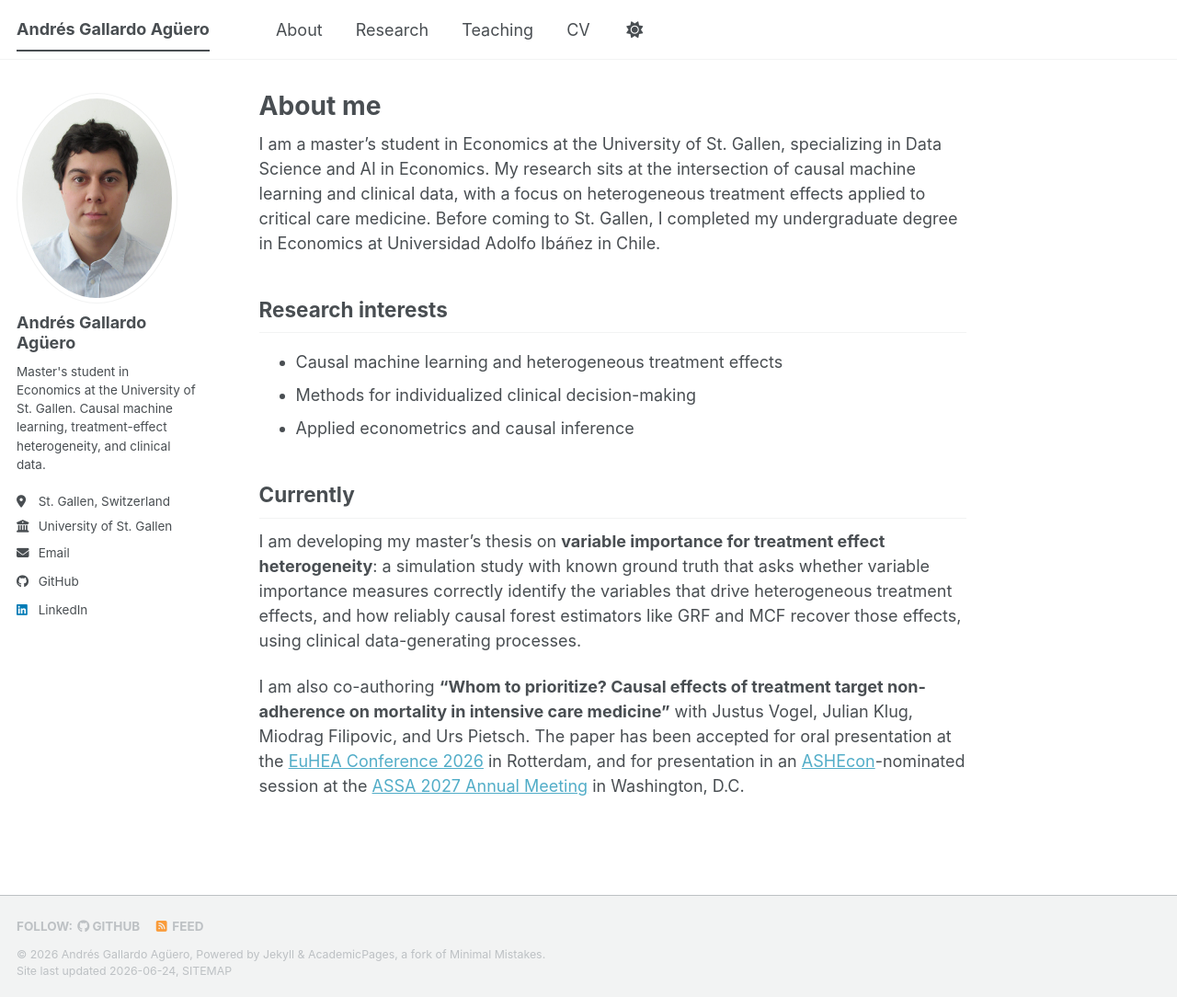
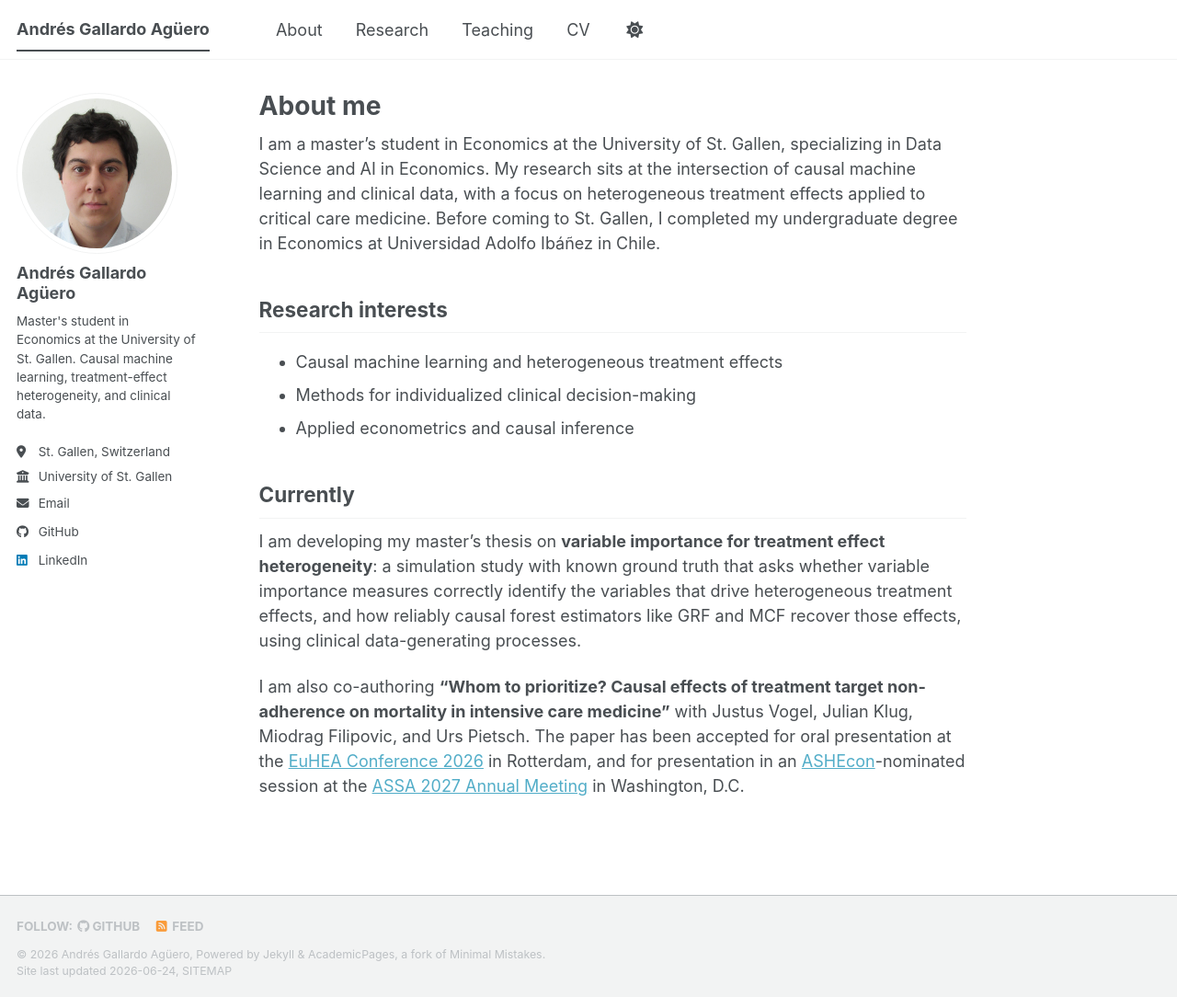
Before and after one commit to andresgallardoaguero/andresgallardoaguero.github.io, a Jekyll site: the page built from _pages/about.md, in a window 1280 px wide and 1084 px high. Shown: the whole window at 92% size. Built offline with Jekyll 4.4.1, drawn with Linux system fonts in a browser that asks for light colours; a script bundle is joined from its source files by our own code; library files that are not in the unit come from our copies.

Commit message:
Render sidebar avatar as a circle

```diff
--- a/_sass/layout/_sidebar.scss
+++ b/_sass/layout/_sidebar.scss
@@ -160,6 +160,11 @@
     @include breakpoint($large) {
       padding: 5px;
       border: 1px solid var(--global-border-color);
+      // render non-square photos as a circle rather than an oval
+      width: 175px;
+      height: 175px;
+      object-fit: cover;
+      object-position: center 20%;
     }
   }
 }
```
